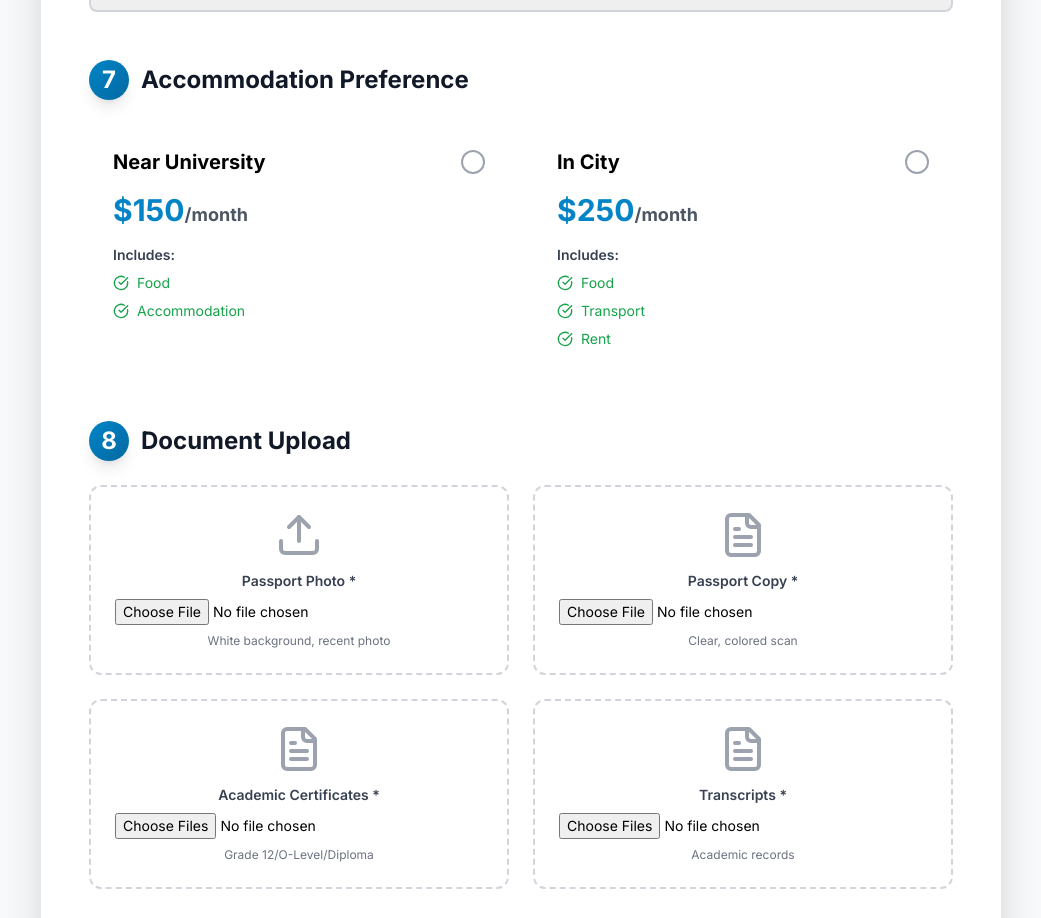
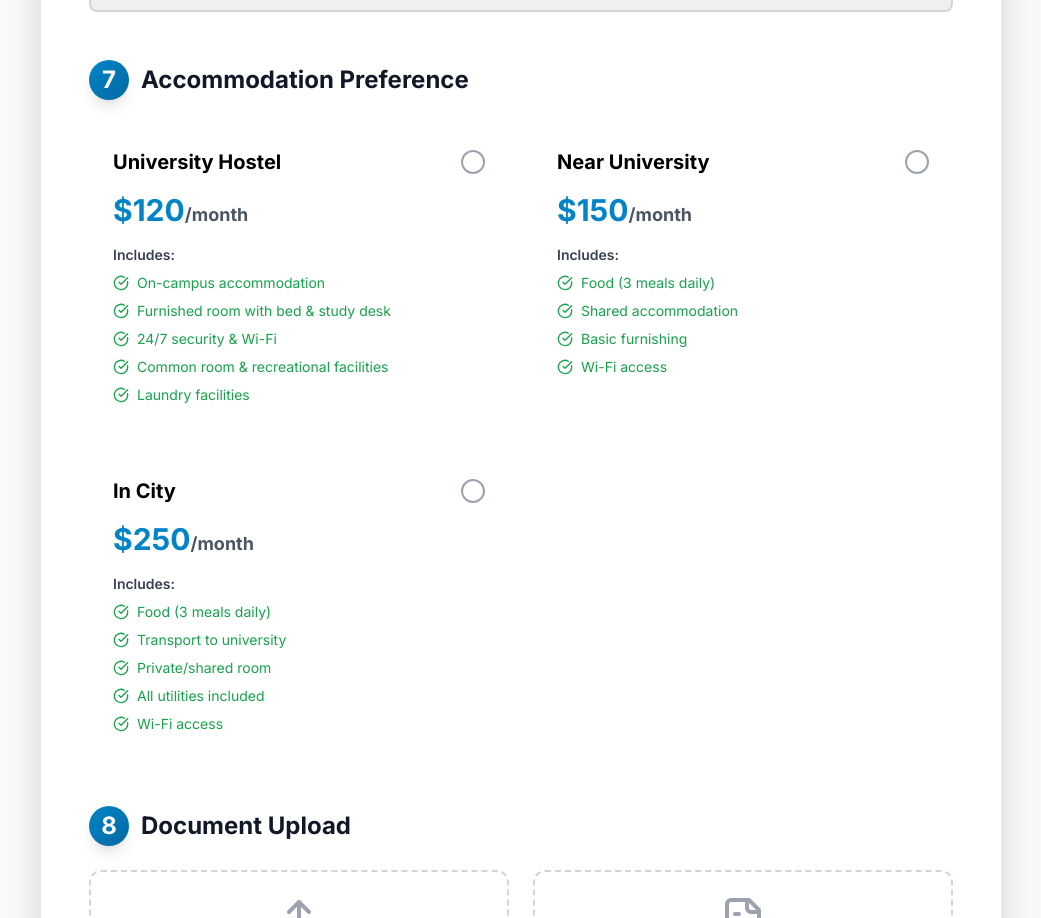
Before and after one commit to Lottie128/ctu-recruitment-portal, a React (Vite) app: page /apply in a window 1280 px wide. Shown: the part 6742-7660 px from the top of the page, without its empty margins (119-1160 px from the left). Built offline with nearby package versions, Linux system fonts and the light colour scheme; the HTML template or start-up script is replaced by a standard one.

Commit message:
Add university accommodation option and integrate API email submission

```diff
--- a/src/data/coursesData.js
+++ b/src/data/coursesData.js
@@ -143,20 +143,45 @@ export const ctGroupCourses = {
 
 export const accommodationOptions = [
   {
+    id: "university-hostel",
+    name: "University Hostel",
+    price: 120,
+    includes: [
+      "On-campus accommodation",
+      "Furnished room with bed & study desk",
+      "24/7 security & Wi-Fi",
+      "Common room & recreational facilities",
+      "Laundry facilities"
+    ],
+    note: "Food not included (Mess available at $80/month)",
+    benefits: ["On campus", "Safe & secure", "Student community"]
+  },
+  {
     id: "near-uni",
     name: "Near University",
     price: 150,
-    includes: ["Food", "Accommodation"],
-    excludes: ["Electricity (Government Rates)"],
-    benefits: ["5-10 min walk to campus", "Student community", "Safe environment"]
+    includes: [
+      "Food (3 meals daily)",
+      "Shared accommodation",
+      "Basic furnishing",
+      "Wi-Fi access"
+    ],
+    note: "Electricity charged at government rates",
+    benefits: ["5-10 min walk to campus", "Meals included", "Local experience"]
   },
   {
     id: "in-city",
     name: "In City",
     price: 250,
-    includes: ["Food", "Transport", "Rent"],
-    excludes: ["Electricity (Government Rates)"],
-    benefits: ["City life experience", "Easy access to amenities", "Cultural immersion"]
+    includes: [
+      "Food (3 meals daily)",
+      "Transport to university",
+      "Private/shared room",
+      "All utilities included",
+      "Wi-Fi access"
+    ],
+    note: "Electricity charged at government rates",
+    benefits: ["City life experience", "Transport included", "More independence"]
   }
 ];
 
@@ -206,9 +231,9 @@ export const processSteps = [
   {
     id: 7,
     title: "India Tour",
-    description: "3-day complimentary tour: Manali, Taj Mahal, Red Fort, Himachal",
+    description: "3-day complimentary tour: Choose from Taj Mahal, Manali, Delhi, or Shimla",
     icon: "MapPin",
-    timeline: "Days 1-3"
+    timeline: "Days 2-4"
   },
   {
     id: 8,
```
Also changed, not shown: 1 other file (tests, documents, lock files or other folders).
